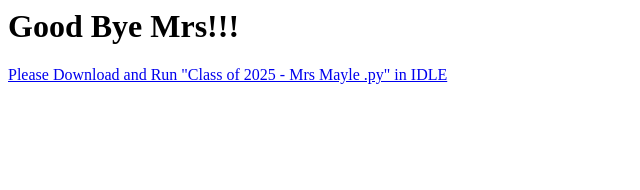
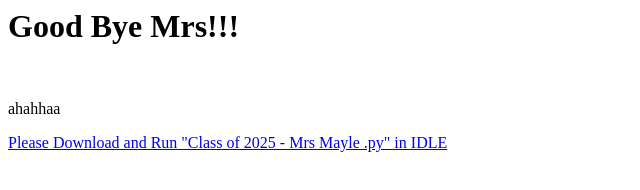
Before and after one commit to Johnlp2095/Good-Luck-MRS-, a plain HTML site: page index.html in a window 1280 px wide. Shown: the whole page, without its empty margins (0-640 px from the left). Drawn offline with Linux system fonts and the light colour scheme.

Commit message:
Update index.html

```diff
--- a/index.html
+++ b/index.html
@@ -5,8 +5,8 @@
 </Head>
 <Body>
   <h1> Good Bye Mrs!!! </h1>
-
-
+<br>
+  <p>ahahhaa</p>
 
 
   <a href="https://github.com/Johnlp2095/Good-Luck-MRS-">Please Download and Run "Class of 2025 - Mrs Mayle .py" in IDLE</a>
```
